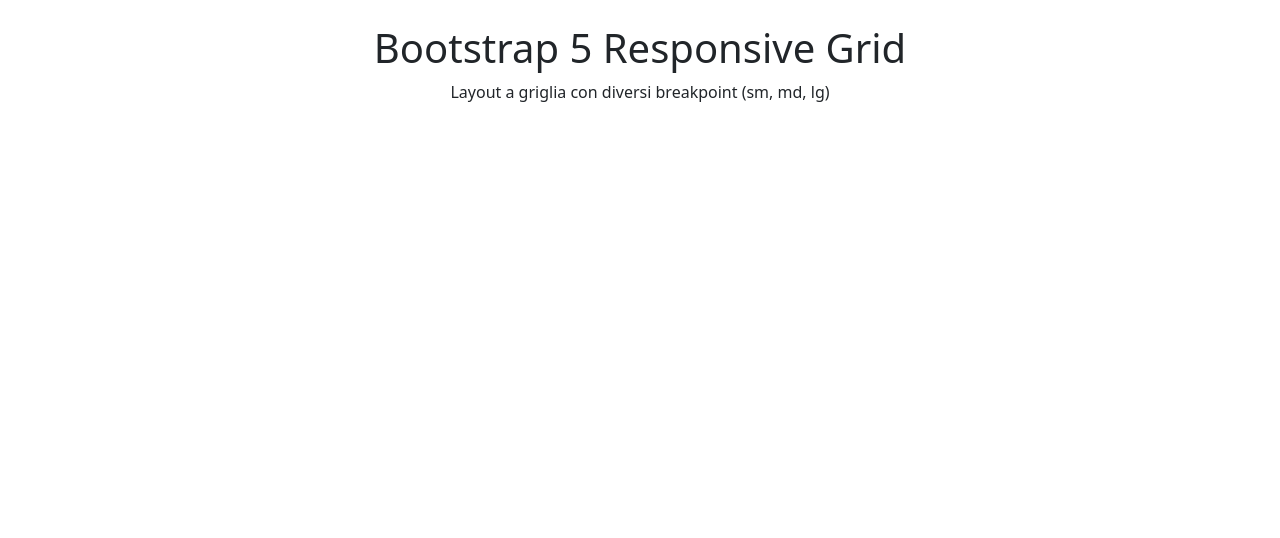
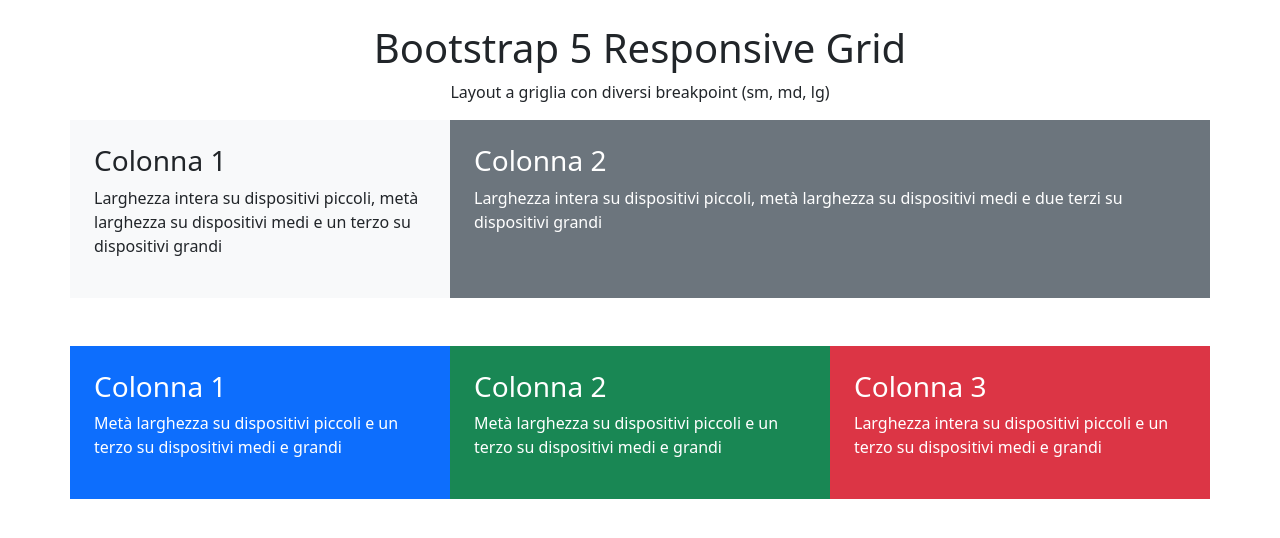
Before and after one commit to DoriaFabio/htmlcss-bootstrap-layout, a plain HTML site: page index.html in a window 1280 px wide. Drawn offline with nearby package versions, Linux system fonts and the light colour scheme.

Commit message:
do first and second grid

```diff
--- a/index.html
+++ b/index.html
@@ -13,6 +13,32 @@
 <body>
     <h1 class="text-center mt-4">Bootstrap 5 Responsive Grid</h1>
     <p class="text-center">Layout a griglia con diversi breakpoint (sm, md, lg)</p>
+    <div class="container">
+        <div class="row">
+            <div class="col-12 bg-light p-4 col-md-6 col-lg-4">
+                <h3>Colonna 1</h3>
+                <p>Larghezza intera su dispositivi piccoli, metà larghezza su dispositivi medi e un terzo su dispositivi grandi</p>
+            </div>
+            <div class="col-12 text-bg-secondary p-4 col-md-6 col-lg-8">
+                <h3>Colonna 2</h3>
+                <p>Larghezza intera su dispositivi piccoli, metà larghezza su dispositivi medi e due terzi su dispositivi grandi</p>
+            </div>
+        </div>
+        <div class="row">
+            <div class="col-6 text-bg-primary p-4 col-md-4 col-lg-4 gy-5">
+                <h3>Colonna 1</h3>
+                <p>Metà larghezza su dispositivi piccoli e un terzo su dispositivi medi e grandi</p>
+            </div>
+            <div class="col-6 text-bg-success p-4 col-md-4 col-lg-4 gy-5">
+                <h3>Colonna 2</h3>
+                <p>Metà larghezza su dispositivi piccoli e un terzo su dispositivi medi e grandi</p>
+            </div>
+            <div class="col-12 text-bg-danger p-4 col-md-4 col-lg-4 gy-md-5 gy-lg-5">
+                <h3>Colonna 3</h3>
+                <p>Larghezza intera su dispositivi piccoli e un terzo su dispositivi medi e grandi</p>
+            </div>
+        </div>
+    </div>
 
 </body>
 
```
